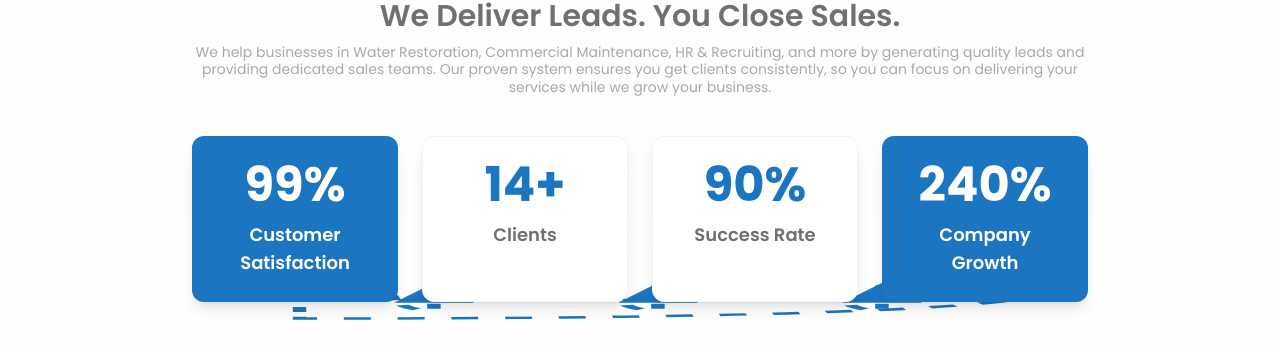
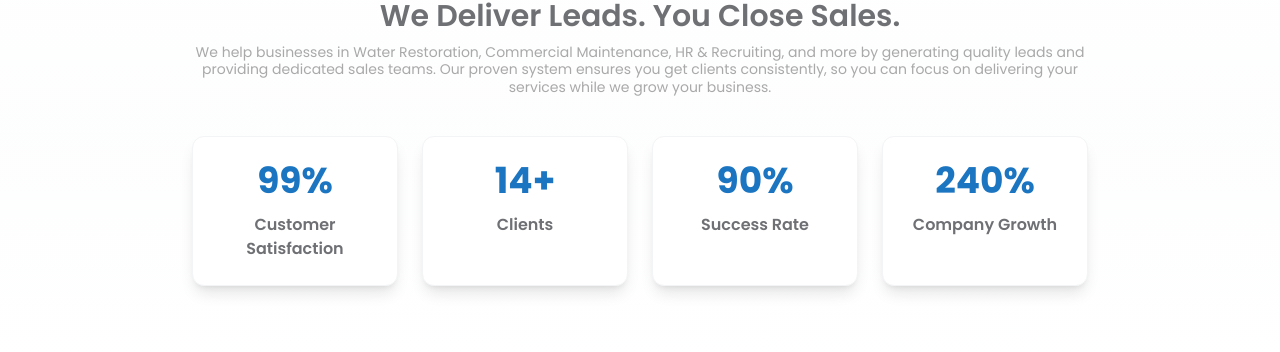
Before and after one commit to Sharmeen-Rauf/escabiz, a Next.js app: page / in a window 1280 px wide. Shown: the part 4546-4898 px from the top of the page. Built offline with nearby package versions, Linux system fonts and the light colour scheme.

Commit message:
Refactor Home page counters: remove dashed line arrows, update card backgrounds to white, and adjust text sizes for improved visual consistency and readability.

```diff
--- a/src/app/page.tsx
+++ b/src/app/page.tsx
@@ -1171,84 +1171,39 @@ export default function Home() {
               </p>
             </div>
 
-            {/* Counters with Dashed Line Arrows */}
+            {/* Counters */}
             <div ref={countersRef} className="relative max-w-4xl mx-auto">
               <div className="grid grid-cols-1 md:grid-cols-2 lg:grid-cols-4 gap-6 relative">
-                {/* Dashed Line Arrows - SVG Paths */}
-                <svg className="absolute inset-0 w-full h-full pointer-events-none hidden md:block" style={{ zIndex: 0, height: '100%', overflow: 'visible' }} viewBox="0 0 100 100" preserveAspectRatio="none">
-                  <defs>
-                    <marker id="arrowhead-counters" markerWidth="8" markerHeight="8" refX="7" refY="3" orient="auto">
-                      <polygon points="0 0, 8 3, 0 6" fill="#1c75c0" />
-                    </marker>
-                  </defs>
-                  {/* Arrow from Card 1 (bottom right ~22%) to Card 2 (bottom left ~27%) */}
-                  <path
-                    d="M 22 90 Q 22 105, 27 105 L 27 90"
-                    stroke="#1c75c0"
-                    strokeWidth="1.5"
-                    fill="none"
-                    strokeDasharray="3,3"
-                    markerEnd="url(#arrowhead-counters)"
-                  />
-                  {/* Arrow from Card 2 (bottom right ~47%) to Card 3 (bottom left ~52%) */}
-                  <path
-                    d="M 47 90 Q 47 105, 52 105 L 52 90"
-                    stroke="#1c75c0"
-                    strokeWidth="1.5"
-                    fill="none"
-                    strokeDasharray="3,3"
-                    markerEnd="url(#arrowhead-counters)"
-                  />
-                  {/* Arrow from Card 3 (bottom right ~72%) to Card 4 (bottom left ~77%) */}
-                  <path
-                    d="M 72 90 Q 72 105, 77 105 L 77 90"
-                    stroke="#1c75c0"
-                    strokeWidth="1.5"
-                    fill="none"
-                    strokeDasharray="3,3"
-                    markerEnd="url(#arrowhead-counters)"
-                  />
-                  {/* Arrow from Card 4 (bottom right ~97%) back to Card 1 (top left ~12%) - cyclical */}
-                  <path
-                    d="M 97 90 Q 97 110, 12 110 Q 12 110, 12 10"
-                    stroke="#1c75c0"
-                    strokeWidth="1.5"
-                    fill="none"
-                    strokeDasharray="3,3"
-                    markerEnd="url(#arrowhead-counters)"
-                  />
-                </svg>
-
-                {/* Card 1: Customer Satisfaction - Blue Background */}
-                <div className="relative z-10 text-center bg-[#1c75c0] rounded-xl p-6 border border-[#1c75c0]/20 shadow-lg hover:shadow-xl transition-all duration-300">
-                  <div className="text-4xl md:text-5xl font-bold text-white mb-3">
+                {/* Card 1: Customer Satisfaction - White Background */}
+                <div className="relative z-10 text-center bg-white rounded-xl p-6 border border-gray-100 shadow-lg hover:shadow-xl transition-all duration-300">
+                  <div className="text-3xl md:text-4xl font-bold text-[#1c75c0] mb-3">
                     {customerSatisfaction}%
                   </div>
-                  <h5 className="text-base md:text-lg font-semibold text-white">Customer Satisfaction</h5>
+                  <h5 className="text-sm md:text-base font-semibold text-[#6f7074]">Customer Satisfaction</h5>
                 </div>
 
                 {/* Card 2: Clients - White Background */}
                 <div className="relative z-10 text-center bg-white rounded-xl p-6 border border-gray-100 shadow-lg hover:shadow-xl transition-all duration-300">
-                  <div className="text-4xl md:text-5xl font-bold text-[#1c75c0] mb-3">
+                  <div className="text-3xl md:text-4xl font-bold text-[#1c75c0] mb-3">
                     {clientsCount}+
                   </div>
-                  <h5 className="text-base md:text-lg font-semibold text-[#6f7074]">Clients</h5>
+                  <h5 className="text-sm md:text-base font-semibold text-[#6f7074]">Clients</h5>
                 </div>
 
                 {/* Card 3: Success Rate - White Background */}
                 <div className="relative z-10 text-center bg-white rounded-xl p-6 border border-gray-100 shadow-lg hover:shadow-xl transition-all duration-300">
-                  <div className="text-4xl md:text-5xl font-bold text-[#1c75c0] mb-3">
+                  <div className="text-3xl md:text-4xl font-bold text-[#1c75c0] mb-3">
                     {successRate}%
                   </div>
-                  <h5 className="text-base md:text-lg font-semibold text-[#6f7074]">Success Rate</h5>
-                </div>
-
-                {/* Card 4: Company Growth - Blue Background */}
-                <div className="relative z-10 text-center bg-[#1c75c0] rounded-xl p-6 border border-[#1c75c0]/20 shadow-lg hover:shadow-xl transition-all duration-300">
-                  <div className="text-4xl md:text-5xl font-bold text-white mb-3">
+                  <h5 className="text-sm md:text-base font-semibold text-[#6f7074]">Success Rate</h5>
+                </div>
+
+                {/* Card 4: Company Growth - White Background */}
+                <div className="relative z-10 text-center bg-white rounded-xl p-6 border border-gray-100 shadow-lg hover:shadow-xl transition-all duration-300">
+                  <div className="text-3xl md:text-4xl font-bold text-[#1c75c0] mb-3">
                     {companyGrowth}%
                   </div>
-                  <h5 className="text-base md:text-lg font-semibold text-white">Company Growth</h5>
+                  <h5 className="text-sm md:text-base font-semibold text-[#6f7074]">Company Growth</h5>
                 </div>
               </div>
             </div>
```
